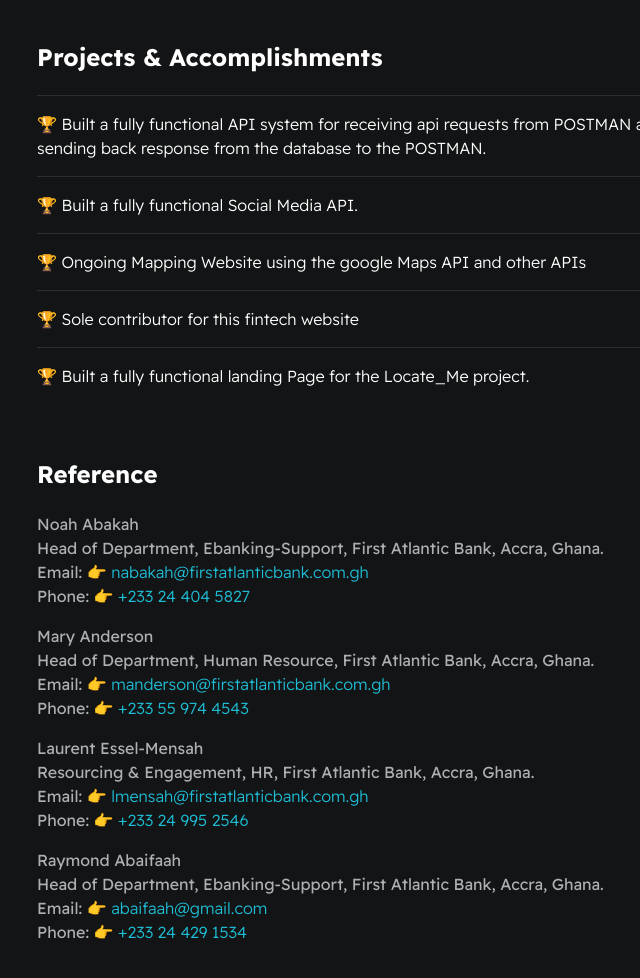
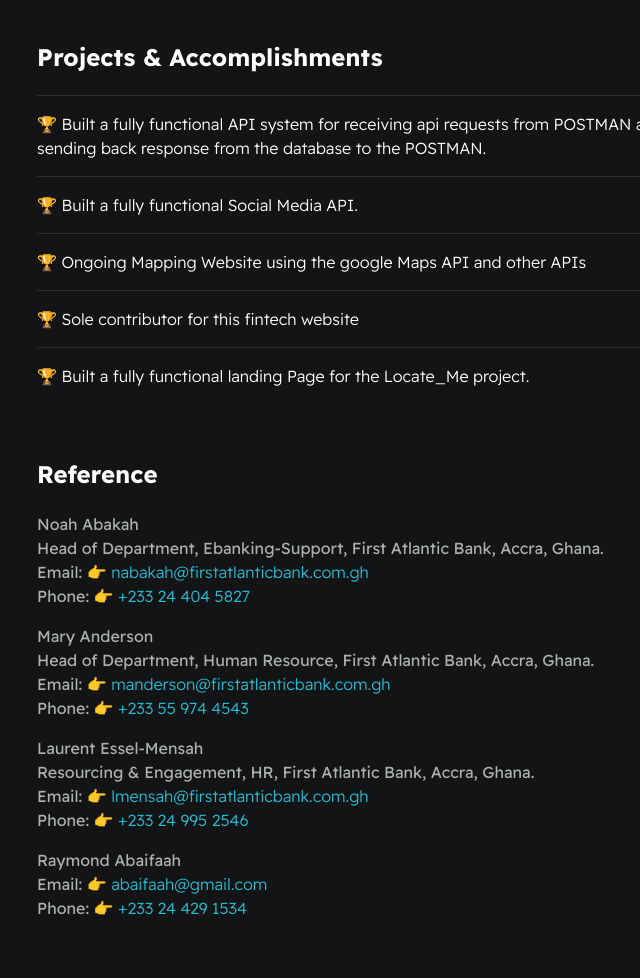
Before and after one commit to Jesse-Jagger/E-Resume, a plain HTML site: page index.html in a window 1280 px wide. Shown: the part 3637-4615 px from the top of the page, without its empty margins (269-909 px from the left). Drawn offline with Linux system fonts and the light colour scheme.

Commit message:
Update index.html

```diff
--- a/index.html
+++ b/index.html
@@ -205,7 +205,6 @@
             </p>
             <p>
                 Raymond Abaifaah<br>
-                Head of Department, Ebanking-Support, First Atlantic Bank, Accra, Ghana.<br>
                 Email: <a href="mailto:abaifaah@gmail.com">👉 abaifaah@gmail.com </a><br>
                 Phone: <a href="tel:+233 24 429 1534">👉 +233 24 429 1534</a>
             </p>
```
